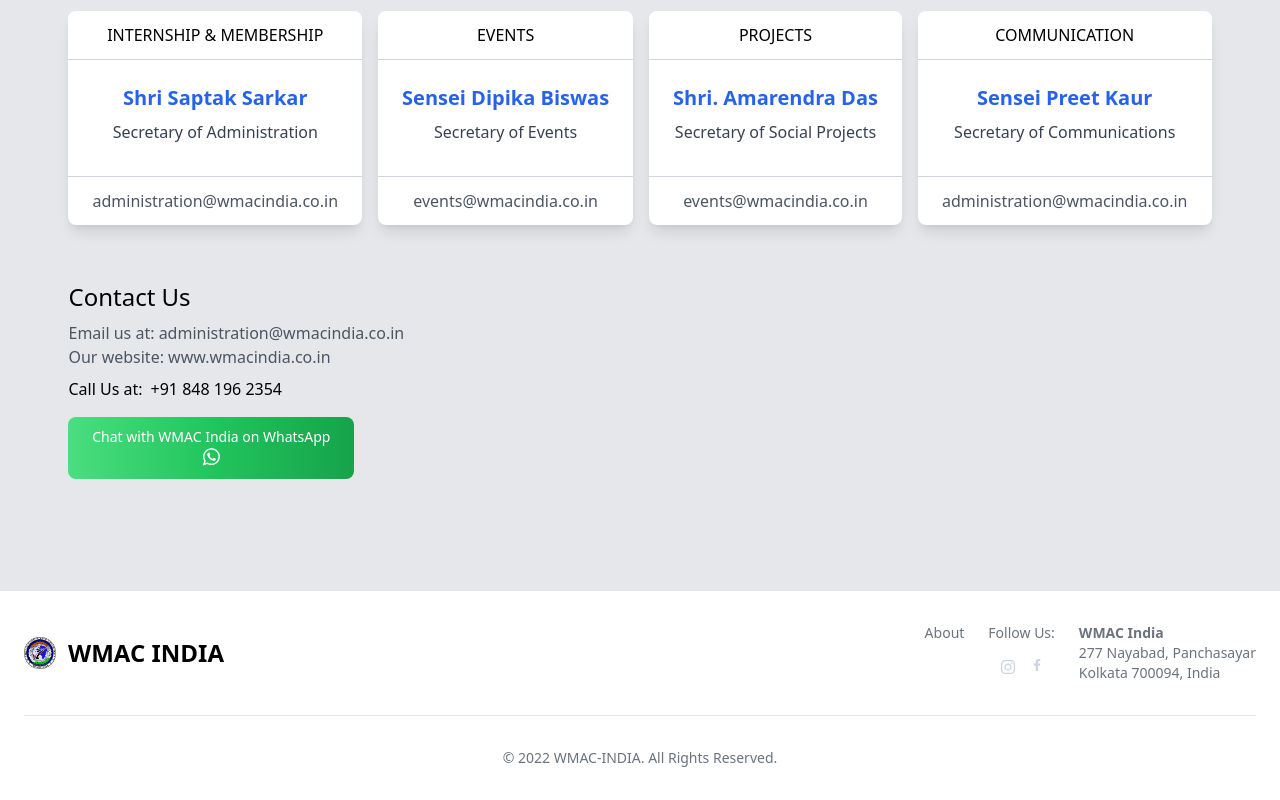
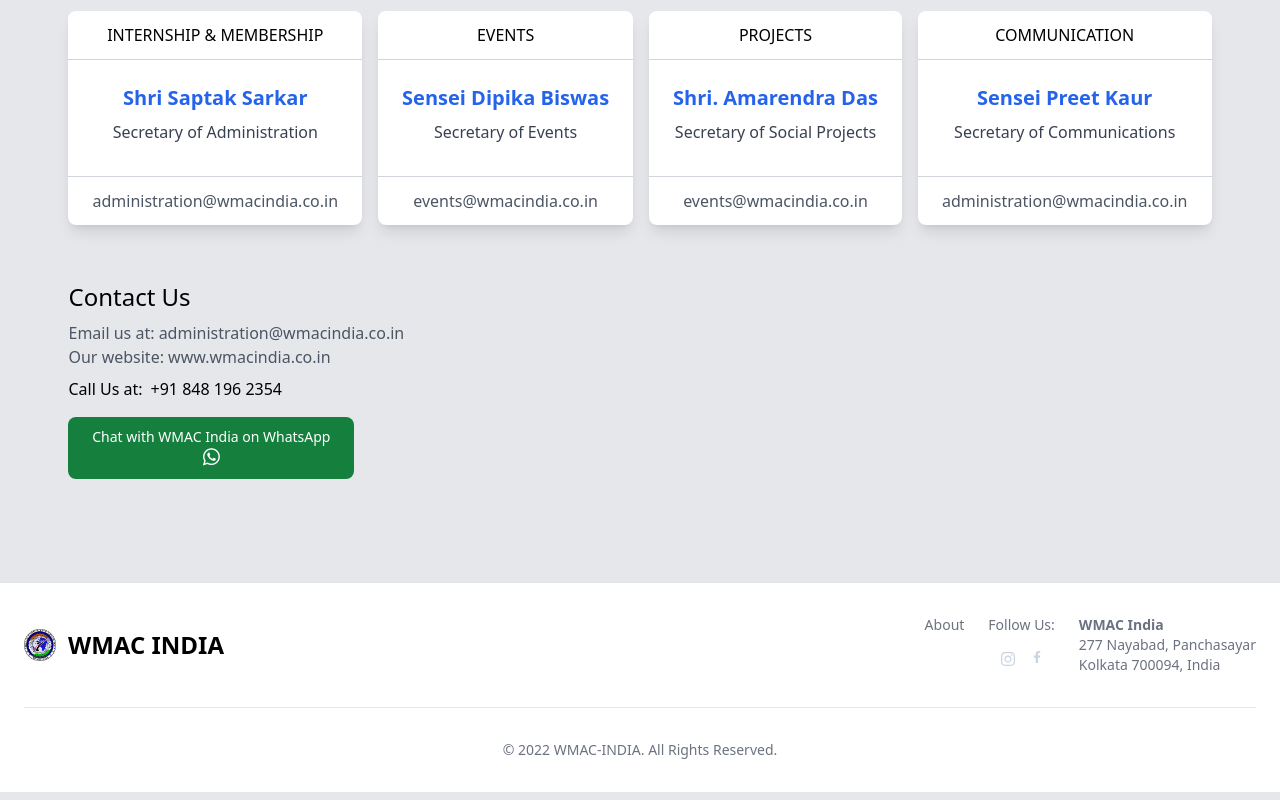
Before and after one commit to hrikbansaha49268/wmac-website, a website: page public/contact.html in a window 1280 px wide. Shown: the part 1121-1921 px from the top of the page. Drawn offline with nearby package versions, Linux system fonts and the light colour scheme.

Commit message:
Some fixes

```diff
--- a/public/contact.html
+++ b/public/contact.html
@@ -227,9 +227,11 @@
                                     <p>Call Us at:</p>
                                     <p class="lg:ml-2">+91 848 196 2354</p>
                                 </div>
+                                <!-- <button type="button"
+                                    class="focus:outline-none text-white bg-green-700 hover:bg-green-800 focus:ring-4 focus:ring-green-300 font-medium rounded-lg text-sm px-5 py-2.5 mr-2 mb-2 dark:bg-green-600 dark:hover:bg-green-700 dark:focus:ring-green-800">Green</button> -->
                                 <button type="button"
-                                    onclick="window.open('https://wa.me/message/EQV4XL3II5WFE1?src=qr')" class="text-white bg-gradient-to-r from-green-400 via-green-500 to-green-600 hover:bg-gradient-to-br
-                                    font-medium rounded-lg text-sm px-5 py-2.5 text-center mr-2 my-4 lg:w-1/2 w-full">
+                                    onclick="window.open('https://wa.me/message/EQV4XL3II5WFE1?src=qr')"
+                                    class="focus:outline-none text-white bg-green-700 hover:bg-green-800 focus:ring-4 focus:ring-green-300 font-medium rounded-lg text-sm px-5 py-2.5 mr-2 mb-2 dark:bg-green-600 dark:hover:bg-green-700 dark:focus:ring-green-800 mt-4 w-full lg:w-1/2">
                                     Chat with WMAC India on WhatsApp <i class="fa fa-whatsapp"
                                         style="font-size:20px;color:white"></i>
                                 </button>
```
